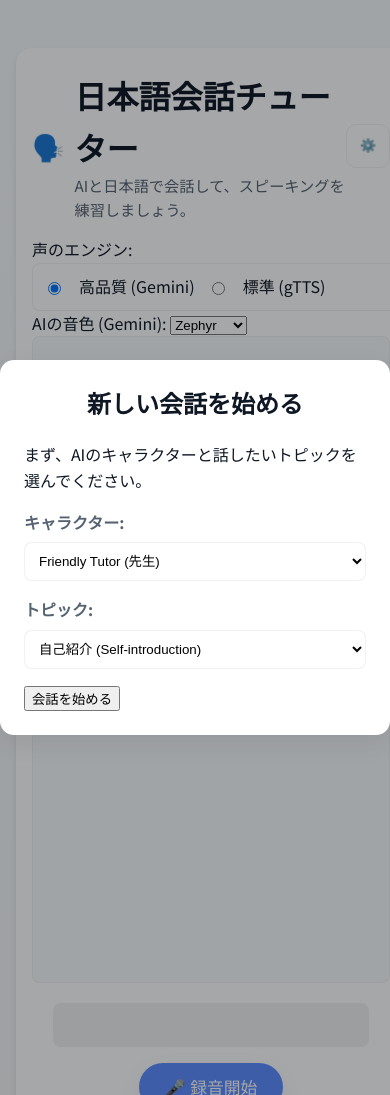
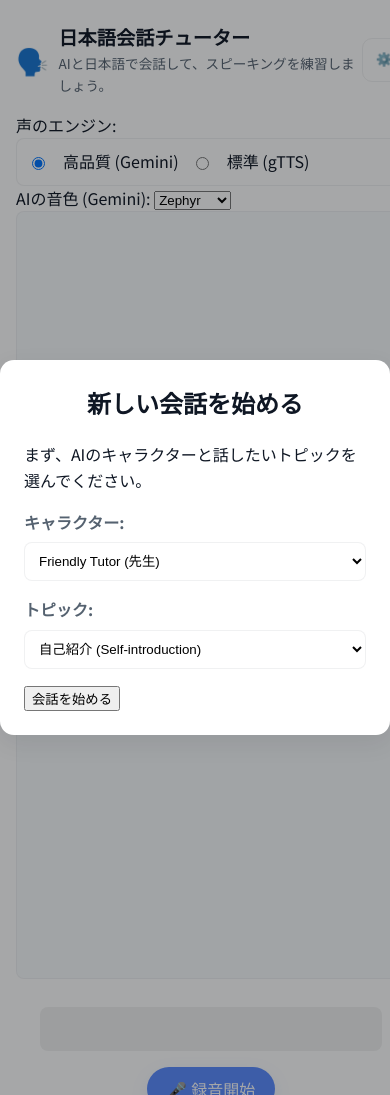
Before and after one commit to jiojiojackson/AI-Japanese, a Flask app: page / in a window 390 px wide. Run offline with Flask 2, Linux system fonts and the light colour scheme.

Commit message:
Clear transcription on stop and improve responsiveness
- Clears the real-time transcription text after recording stops by clearing the innerHTML of the transcript element.
- Improves the responsiveness of the web page by updating the CSS to better handle smaller screen sizes. The layout now adapts to the screen size, making it more mobile-friendly.

```diff
--- a/static/css/style.css
+++ b/static/css/style.css
@@ -216,9 +216,56 @@ h1 { margin: 0; font-weight: 700; }
 #close-word-card-button{ background:rgba(15,23,36,0.06); color:var(--text-color-main) }
 
 /* Responsive adjustments */
-@media (max-width:720px){
-    .container{ padding:1rem }
-    #conversation-area{ height:56vh }
-    .brand{ gap:10px }
-    .logo{ font-size:26px }
+@media (max-width: 720px) {
+    body {
+        padding: 0;
+    }
+
+    .container {
+        padding: 1rem;
+        margin: 0;
+        border-radius: 0;
+        height: 100vh;
+        display: flex;
+        flex-direction: column;
+    }
+
+    #conversation-area {
+        height: auto;
+        flex-grow: 1; /* Allow conversation area to take up available space */
+    }
+
+    .brand {
+        gap: 10px;
+    }
+
+    .logo {
+        font-size: 26px;
+    }
+
+    h1 {
+        font-size: 1.2rem;
+    }
+
+    .subtitle {
+        font-size: 0.85rem;
+    }
+
+    .record-btn {
+        padding: 10px 20px;
+        font-size: 1rem;
+    }
+
+    .message {
+        max-width: 95%;
+    }
+
+    .user-message {
+        margin-left: auto;
+        align-items: flex-end;
+    }
+
+    .ai-message {
+        align-items: flex-start;
+    }
 }
--- a/static/js/script.js
+++ b/static/js/script.js
@@ -103,6 +103,7 @@ document.addEventListener('DOMContentLoaded', () => {
             stopButton.classList.add('is-hidden');
             cancelButton.classList.add('is-hidden');
             realTimeTranscript.classList.add('is-hidden');
+            realTimeTranscript.innerHTML = '';
 
             if (isRecording) {
                 isRecording = false;
```
